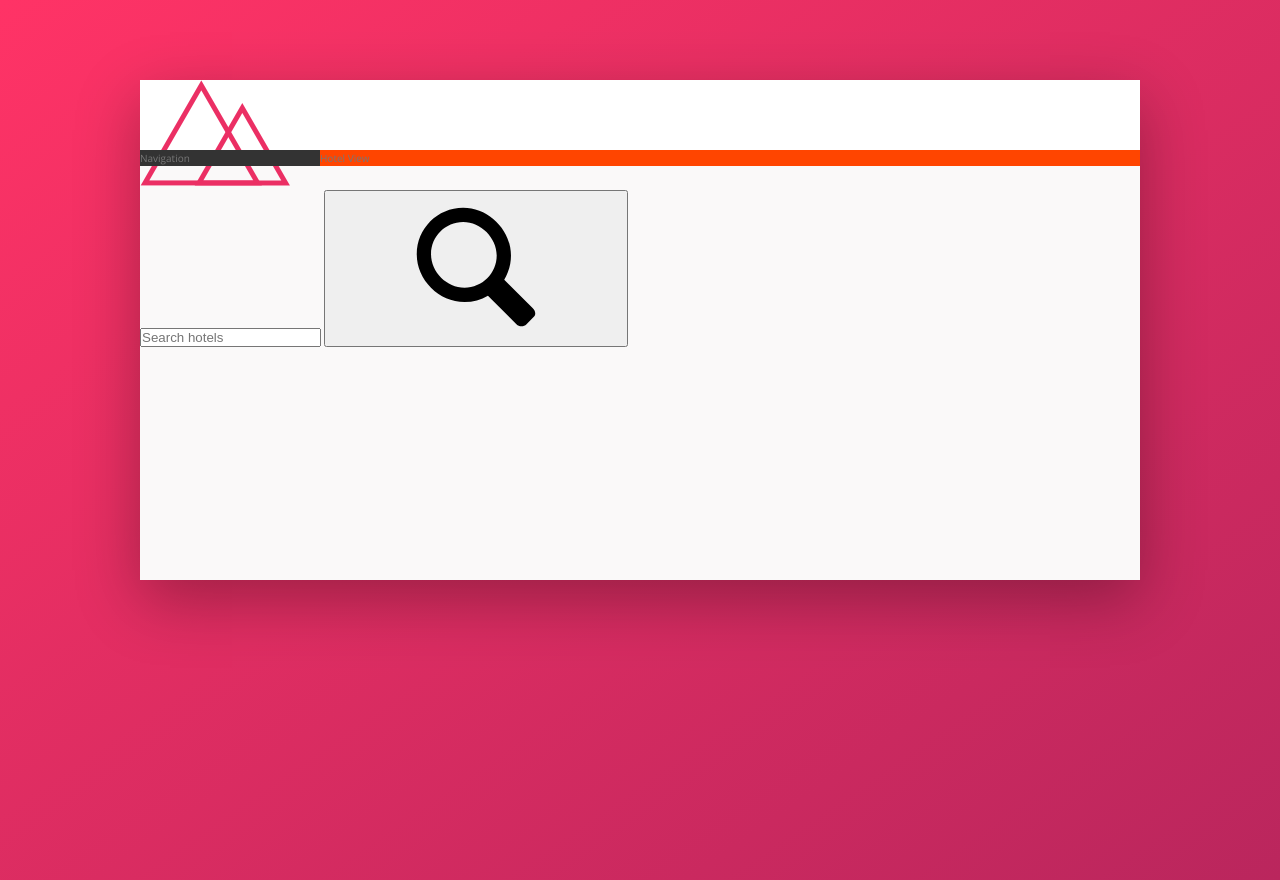
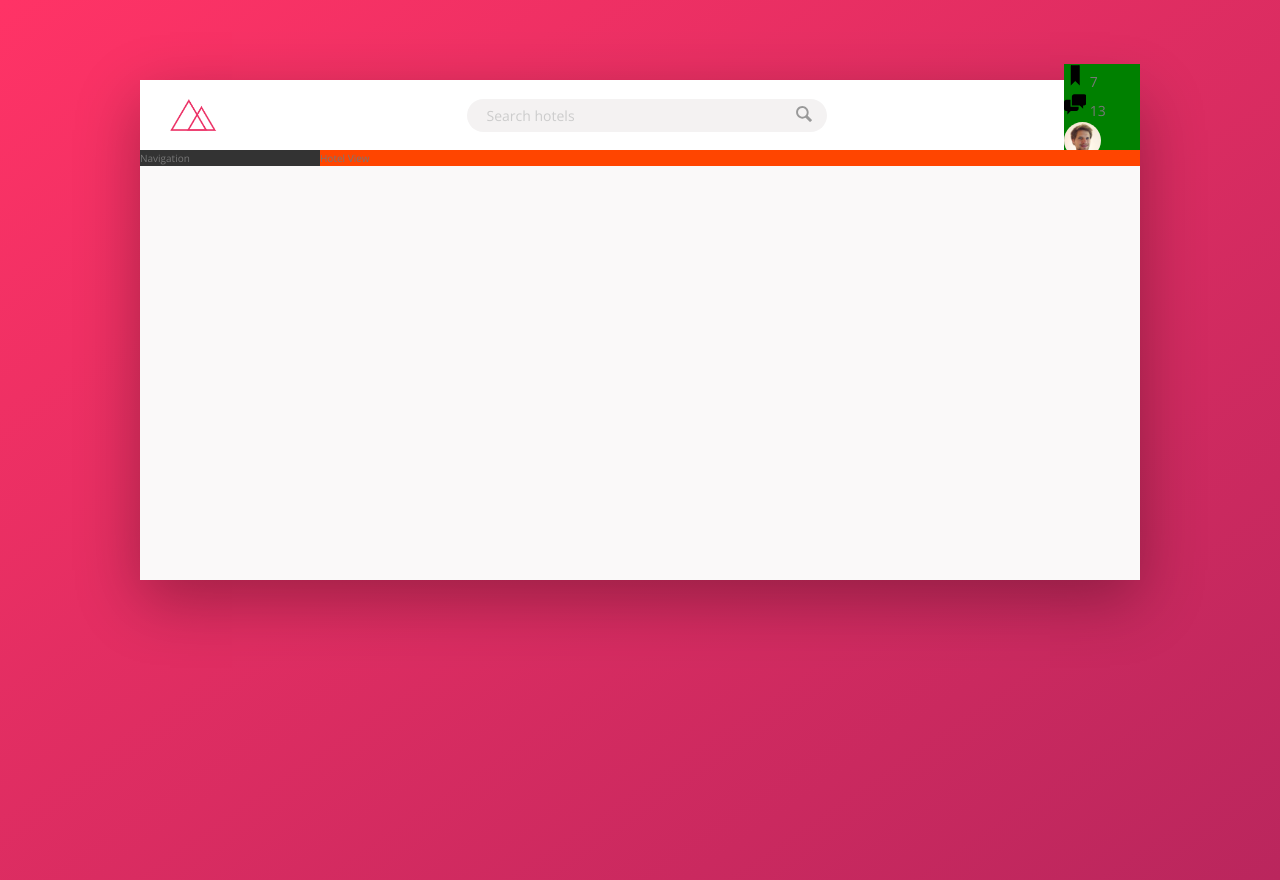
Before and after one commit to MohsAkhtar/css-trillo, a website: page index.html in a window 1280 px wide. Drawn offline with nearby package versions, Linux system fonts and the light colour scheme.

Commit message:
Styled search box

```diff
--- a/index.html
+++ b/index.html
@@ -25,6 +25,25 @@
                     </svg>
                 </button>
             </form>
+
+            <nav class="user-nav">
+                <div class="user-nav__icon-box">
+                    <svg class="user-nav__icon">
+                        <use xlink:href='img/sprite.svg#icon-bookmark'></use>
+                    </svg>
+                    <span class="user-nav__notification">7</span>
+                </div>
+                <div class="user-nav__icon-box">
+                    <svg class="user-nav__icon">
+                        <use xlink:href='img/sprite.svg#icon-chat'></use>
+                    </svg>
+                    <span class="user-nav__notification">13</span>
+                </div>
+                <div class="user-nav__user">
+                    <img src="img/user.jpg" alt="User photo" class="user-nav__user-photo">
+                    <span class="user-nav__user-name">Jonas</span>
+                </div>
+            </nav>
         </header>
         <div class="content">
             <nav class="sidebar">
--- a/sass/_components.scss
+++ b/sass/_components.scss
@@ -0,0 +1,95 @@
+//////////////////
+// LOGO
+.logo {
+  height: 3.25rem;
+  margin-left: 3rem;
+}
+
+//////////////////
+// SEARCH
+.search {
+  flex: 0 0 40%;
+
+  // making flex item a container (nested flex), useful for aligning small items easily
+  display: flex;
+  align-items: center;
+  justify-content: center;
+
+  &__input {
+    font-family: inherit; // remember inputs do not inherit automatically font properties
+    font-size: inherit;
+    color: inherit;
+    background-color: var(--color-grey-light-2);
+    border: none;
+    padding: 0.7rem 2rem;
+    border-radius: 100px;
+    width: 90%;
+    transition: all 0.2s;
+    margin-right: -3.25rem; // so button moves on top of input
+
+    // gives nice animation on search box which makes it expand slightly on focus
+    &:focus {
+      outline: none;
+      width: 100%;
+      background-color: var(--color-grey-light-3);
+    }
+
+    // remember webkit only works for safari and chrome browsers
+    &::-webkit-input-placeholder {
+      // changing colour of input box placeholder text so it is lighter when not focused on
+      font-weight: 100;
+      color: var(--color-grey-light-4);
+    }
+  }
+
+  // to get magnifying glass same colour as input box
+  &__input:focus + &__button {
+    background-color: var(--color-grey-light-3);
+  }
+
+  &__button {
+    border: none;
+    background-color: var(--color-grey-light-2);
+
+    &:focus {
+      outline: none;
+    }
+
+    &:active {
+      transform: translateY(2px); // want to move slightly down on click
+    }
+  }
+
+  &__icon {
+    height: 2rem;
+    width: 2rem;
+    fill: var(--color-grey-dark-3); // sets colour of svg
+  }
+}
+
+//////////////////
+// USER NAV
+.user-nav {
+  background-color: green;
+  &__icon-box {
+  }
+
+  &__icon {
+    height: 2.25rem;
+    width: 2.25rem;
+  }
+
+  &__notification {
+  }
+
+  &__user {
+  }
+
+  &__user-photo {
+    height: 3.75rem;
+    border-radius: 50%;
+  }
+
+  &__user-name {
+  }
+}
--- a/sass/_layout.scss
+++ b/sass/_layout.scss
@@ -9,8 +9,12 @@
 
 .header {
   height: 7rem; // 70px
+  font-size: 1.4rem;
   background-color: #fff;
   border-bottom: var(--color-grey-light-2);
+  display: flex;
+  justify-content: space-between;
+  align-items: center;
 }
 
 .content {
```
Also changed, not shown: css/style.css.
